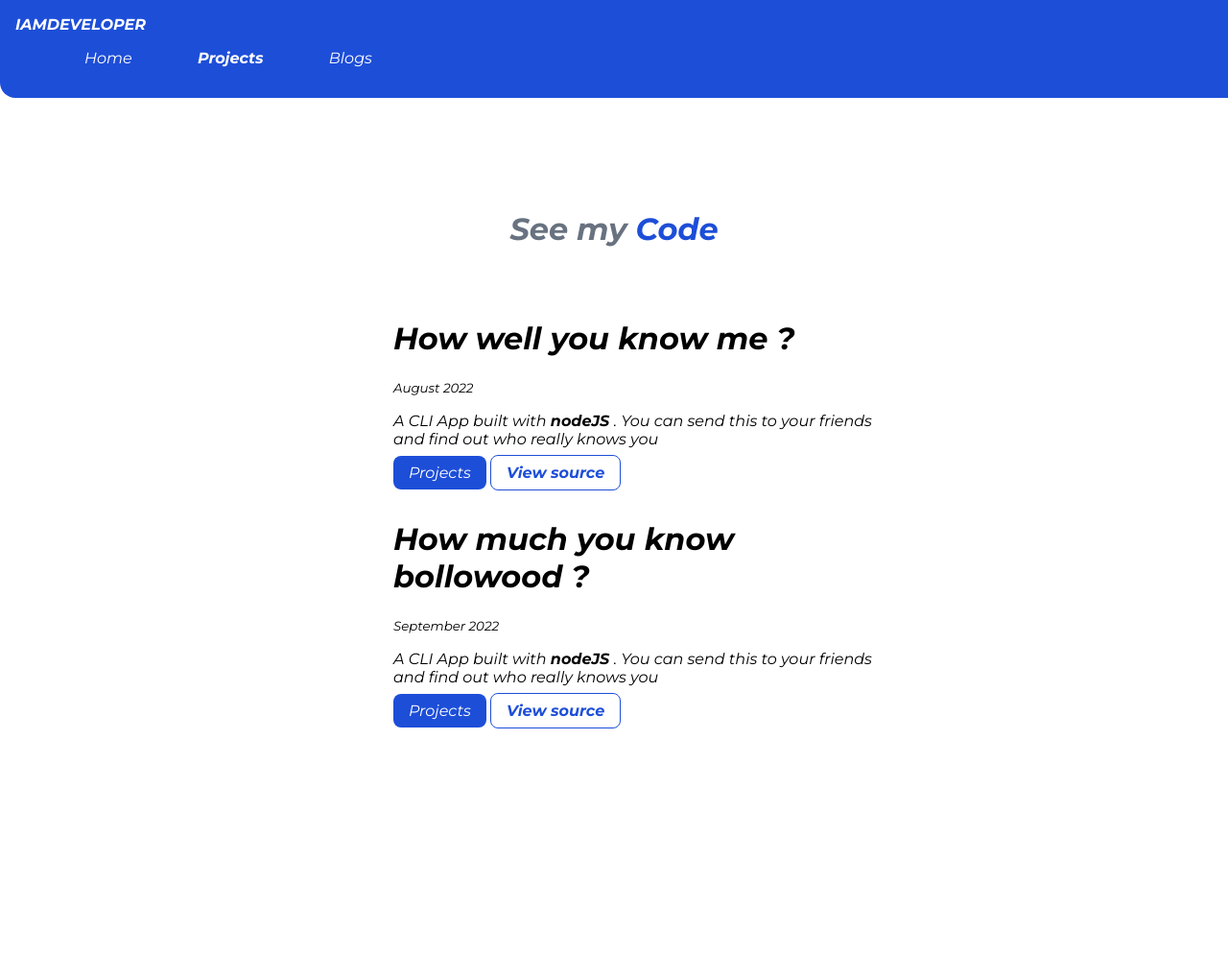
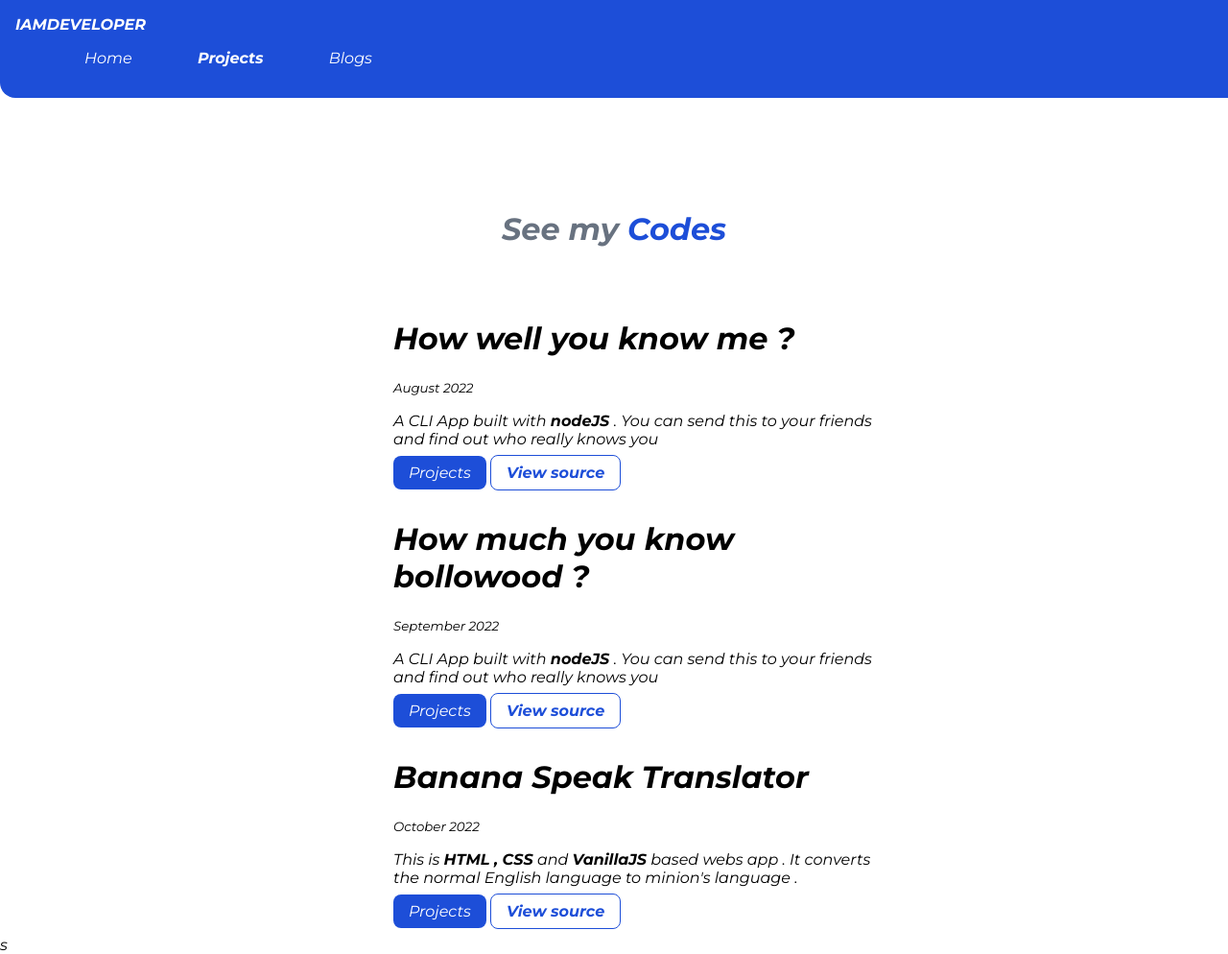
Before and after one commit to 1145308/My-Portfolio, a plain HTML site: page projects.html in a window 1280 px wide. Shown: the whole page at 96% size. Before the commit the page ends 800 px from the top, so only its background shows below. Drawn offline with Linux system fonts and the light colour scheme.

Commit message:
added one more project

```diff
--- a/projects.html
+++ b/projects.html
@@ -27,7 +27,7 @@
 
 
     <header class="hero">
-        <h1 class="hero-heading">See my <span class="hero-highlight"> Code </span></h1>
+        <h1 class="hero-heading">See my <span class="hero-highlight"> Codes </span></h1>
         </header>
 
         <ul class="List-non-bulleted">
@@ -50,7 +50,23 @@
                     <a  class= "link secondary-link" href="https://github.com/1145308/My-quiz"> View source </a>
                 </div>
             </li>
+            <br>
+
+            <li>
+                <div class="container container-center">
+                    <h1> Banana Speak Translator </h1>
+                    <small> October 2022</small>
+                    <!-- <p> This is <span style="font-weight: bolder ; "> HTML, CSS </span> and <span style="font-weight: bolder ; "> VanillaJS
+                    </span>based web app. It converts the normal English language to minion's language</p> -->
+
+                    <p> This is <strong>HTML , CSS</strong> and <strong>VanillaJS</strong> based webs
+                     app . It converts the normal English language to minion's language .</p>
+                    <a  class= "link primary-link" href="https://bananna-speak.netlify.app/">Projects</a>
+                    <a  class= "link secondary-link" href="https://github.com/1145308/Banana-speak"> View source </a>
+
+                </div>
+            </li>
 
         </ul>
-</body>
+</body>s
 </html>
```
